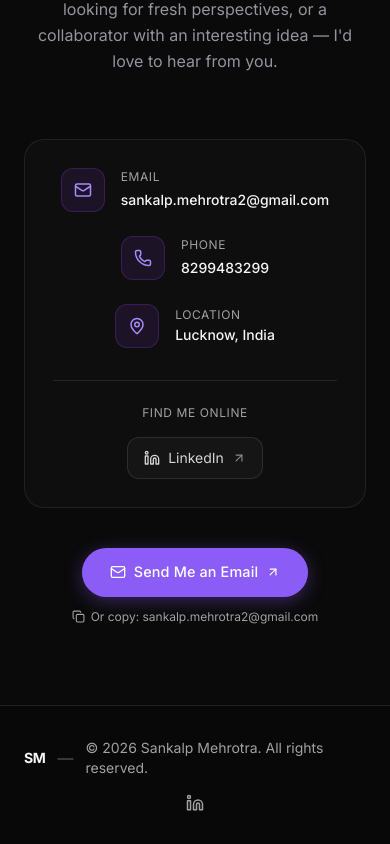
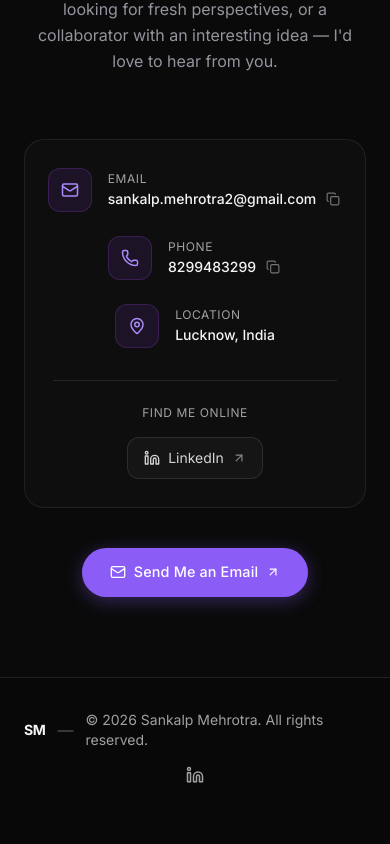
Before and after one commit to Shivamkr522/per_port, a Next.js app: page / in a window 390 px wide. Shown: the part 8728-9572 px from the top of the page. After the commit the page ends 9544 px from the top, so only its background shows below. Built offline with nearby package versions, Linux system fonts and the light colour scheme.

Commit message:
fixed copy option for email and added copy option for phone

```diff
--- a/src/components/Contact.tsx
+++ b/src/components/Contact.tsx
@@ -9,15 +9,15 @@ import { personal } from '@/data/personal';
 export default function Contact() {
   const ref = useRef(null);
   const isInView = useInView(ref, { once: true, margin: '-100px' });
-  const [copied, setCopied] = useState(false);
+  const [copiedItem, setCopiedItem] = useState<string | null>(null);
 
-  const handleCopyEmail = async () => {
+  const handleCopy = async (value: string, label: string) => {
     try {
-      await navigator.clipboard.writeText(personal.email);
+      await navigator.clipboard.writeText(value);
     } catch {
       // Fallback for browsers without Clipboard API support
       const textarea = document.createElement('textarea');
-      textarea.value = personal.email;
+      textarea.value = value;
       textarea.style.position = 'fixed';
       textarea.style.opacity = '0';
       document.body.appendChild(textarea);
@@ -25,12 +25,12 @@ export default function Contact() {
       try {
         document.execCommand('copy');
       } catch {
-        // Clipboard copy unsupported — the email is still visible to select manually
+        // Clipboard copy unsupported — the value is still visible to select manually
       }
       document.body.removeChild(textarea);
     }
-    setCopied(true);
-    setTimeout(() => setCopied(false), 2000);
+    setCopiedItem(label);
+    setTimeout(() => setCopiedItem((current) => (current === label ? null : current)), 2000);
   };
 
   const isPlaceholder = (val: string) => !val || val.startsWith('[ADD');
@@ -41,18 +41,21 @@ export default function Contact() {
       label: 'Email',
       value: personal.email,
       href: `mailto:${personal.email}`,
+      copyValue: personal.email,
     },
     {
       icon: Phone,
       label: 'Phone',
       value: personal.phone,
       href: `tel:+91${personal.phone}`,
+      copyValue: personal.phone,
     },
     {
       icon: MapPin,
       label: 'Location',
       value: personal.location,
       href: '',
+      copyValue: '',
     },
   ];
 
@@ -103,6 +106,7 @@ export default function Contact() {
                   </div>
                   <div className="text-left">
                     <p className="text-xs text-neutral-400 tracking-wider uppercase mb-0.5">{item.label}</p>
+                    <div className="flex items-center gap-2">
                       {item.href ? (
                         <a
                           href={item.href}
@@ -113,6 +117,21 @@ export default function Contact() {
                       ) : (
                         <p className="text-[#f5f5f7] text-sm md:text-base font-medium">{item.value}</p>
                       )}
+                      {item.copyValue && (
+                        <button
+                          type="button"
+                          onClick={() => handleCopy(item.copyValue, item.label)}
+                          aria-label={`Copy ${item.label.toLowerCase()}`}
+                          className="text-neutral-500 hover:text-[#a78bfa] transition-colors duration-300 focus:outline-none focus:ring-1 focus:ring-purple-500/50 rounded p-0.5"
+                        >
+                          {copiedItem === item.label ? (
+                            <Check size={14} className="text-purple-400" />
+                          ) : (
+                            <Copy size={14} />
+                          )}
+                        </button>
+                      )}
+                    </div>
                   </div>
                 </div>
               ))}
@@ -158,7 +177,6 @@ export default function Contact() {
             transition={{ duration: 0.6, delay: 0.35 }}
             className="text-center mt-10"
           >
-            <div className="flex flex-col items-center gap-3">
             <a
               href={`mailto:${personal.email}`}
               className="btn-primary"
@@ -167,15 +185,6 @@ export default function Contact() {
               <span>Send Me an Email</span>
               <ArrowUpRight size={14} />
             </a>
-              <button
-                type="button"
-                onClick={handleCopyEmail}
-                className="inline-flex items-center gap-1.5 text-xs text-neutral-400 hover:text-[#a78bfa] transition-colors duration-300 focus:outline-none focus:ring-1 focus:ring-purple-500/50 rounded"
-              >
-                {copied ? <Check size={13} className="text-purple-400" /> : <Copy size={13} />}
-                <span>{copied ? 'Copied to clipboard' : `Or copy: ${personal.email}`}</span>
-              </button>
-            </div>
           </motion.div>
         </div>
       </div>
```
Lines whose indentation alone changed are shown as unchanged.
